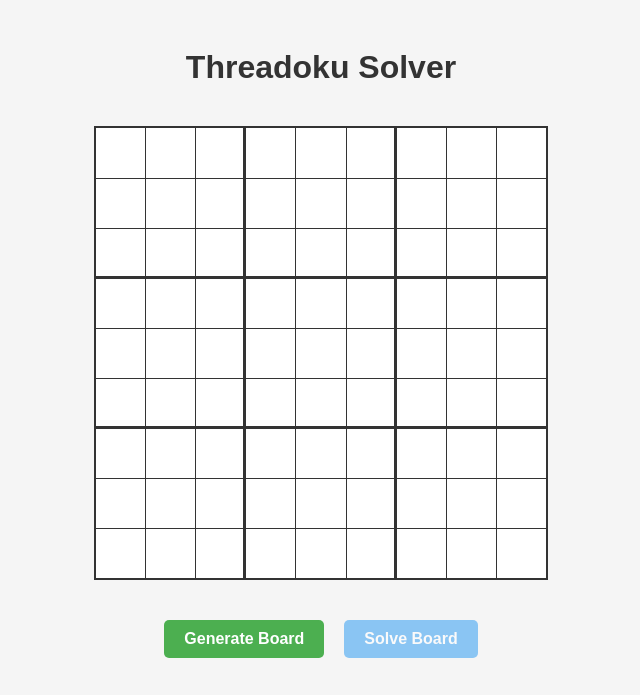
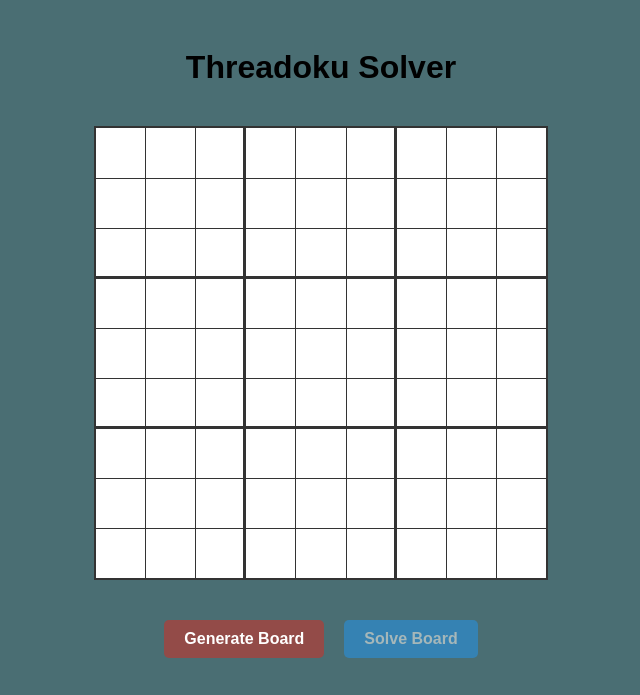
Before and after one commit to SuryaM-720s/Threadoku, a plain HTML site: page index.html in a window 1280 px wide. Shown: the whole page, without its empty margins (319-959 px from the left). Drawn offline with Linux system fonts and the light colour scheme.

Commit message:
Updated index.html with UI changes

```diff
--- a/index.html
+++ b/index.html
@@ -11,10 +11,10 @@
             flex-direction: column;
             align-items: center;
             padding: 20px;
-            background-color: #f5f5f5;
+            background-color: #42686df4;
         }
         h1 {
-            color: #333;
+            color: #000000;
             margin-bottom: 20px;
         }
         .container {
@@ -77,7 +77,7 @@
             transition: background-color 0.3s ease;
         }
         #generate-btn {
-            background-color: #4CAF50;
+            background-color: #934b48;
             color: white;
         }
         #generate-btn:hover {
@@ -94,7 +94,7 @@
             cursor: pointer;
         }
         #solve-btn.active:hover {
-            background-color: #0b7dda;
+            background-color: #45a049;
         }
         .status {
             margin-top: 20px;
```
